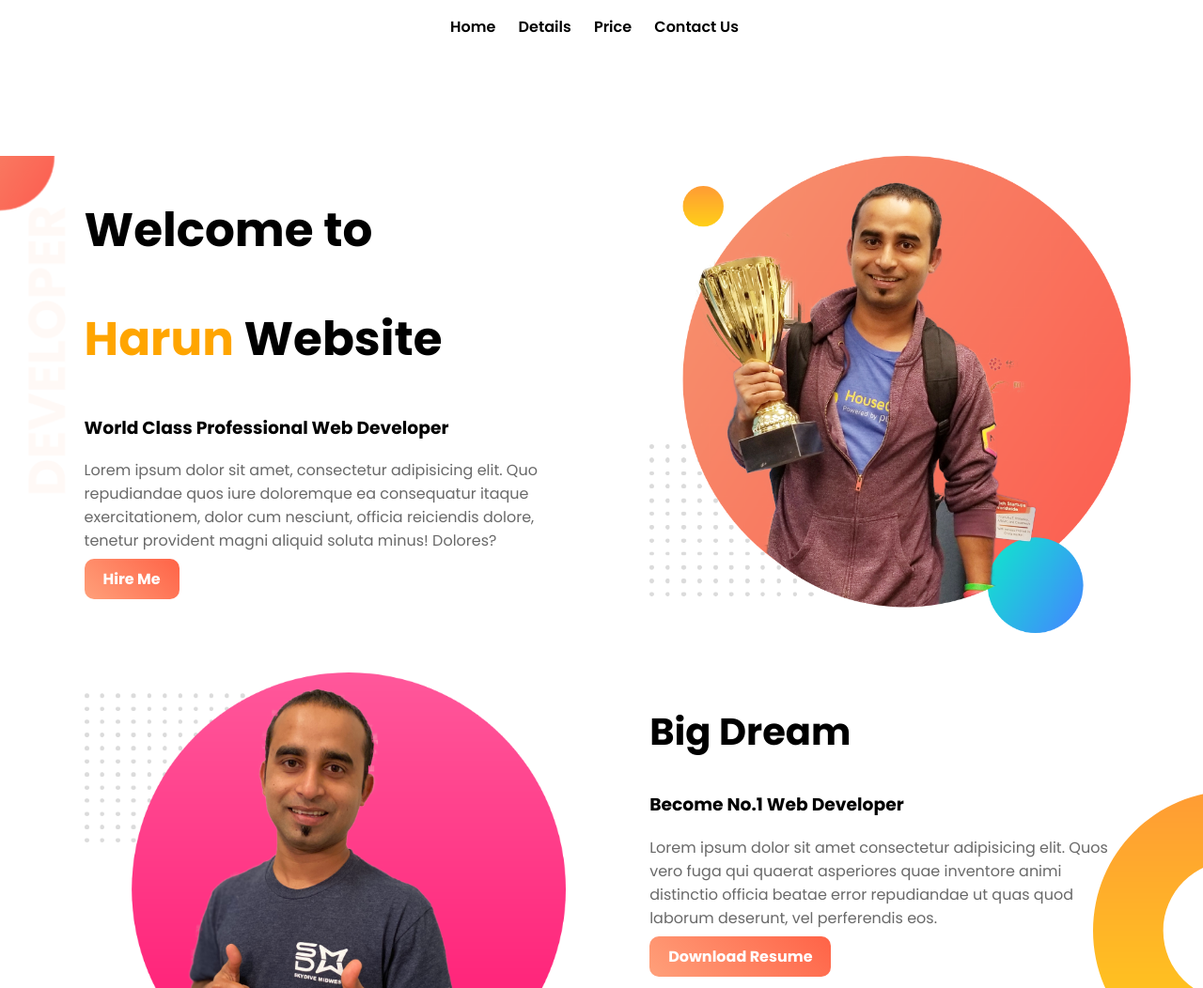
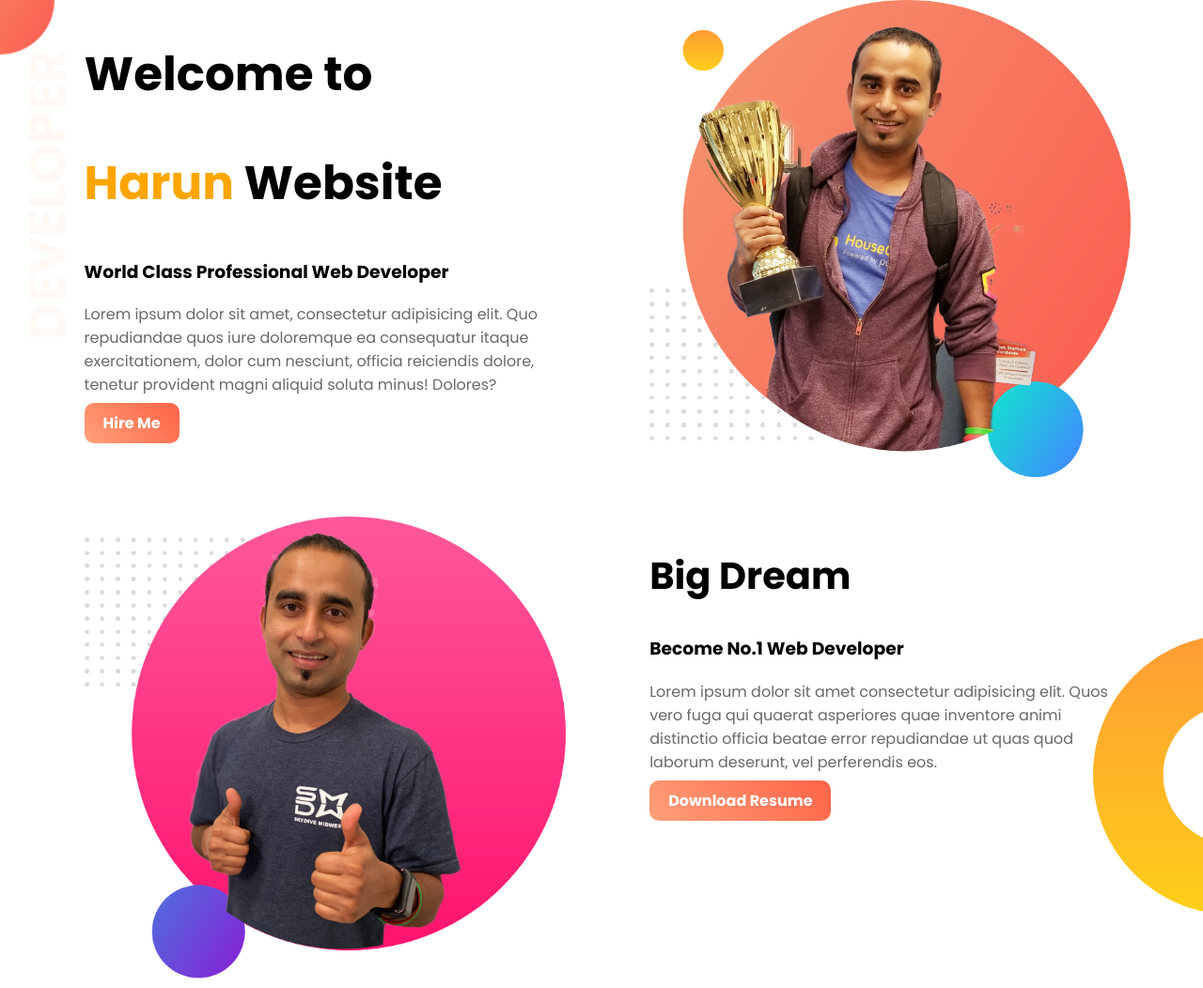
Before and after one commit to HarunBonny/portfolio_website-_github_1, a plain HTML site: page index.html in a window 1280 px wide. Shown: the top 1052 px of the page at 94% size. Drawn offline with Linux system fonts and the light colour scheme.

Commit message:
new update

```diff
--- a/index.html
+++ b/index.html
@@ -13,16 +13,6 @@
 
 <body>
 
-    <section class="navigation-menu">
-    <Div >
-        <ul class="list-nav">
-            <li>Home</li>
-            <li>Details</li>
-            <li>Price</li>
-            <li>Contact Us</li>
-        </ul>
-    </Div>
-    </section>
 
     <section class="top-banner">
         <div class="half-width">
@@ -66,9 +56,7 @@
         </div>
 
     </section>
-    <section>
-        <h2>Contact me</h2>
-    </section>
+
     <footer>
         <p>&copy; Harun 2025 | All Right Reserved</p>
     </footer>
```
